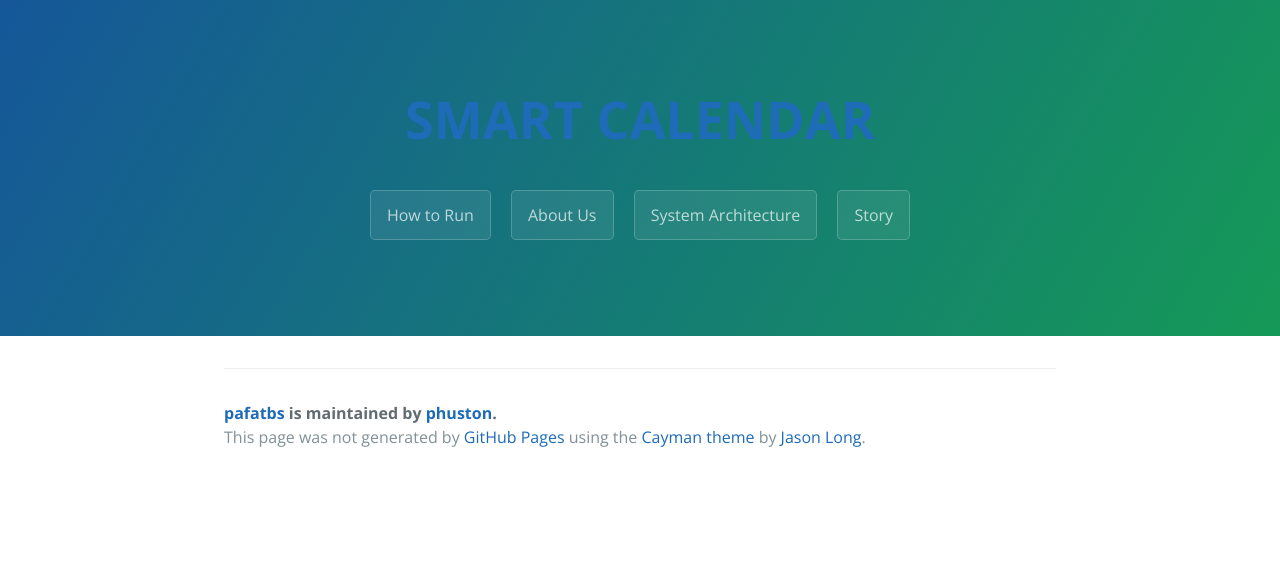
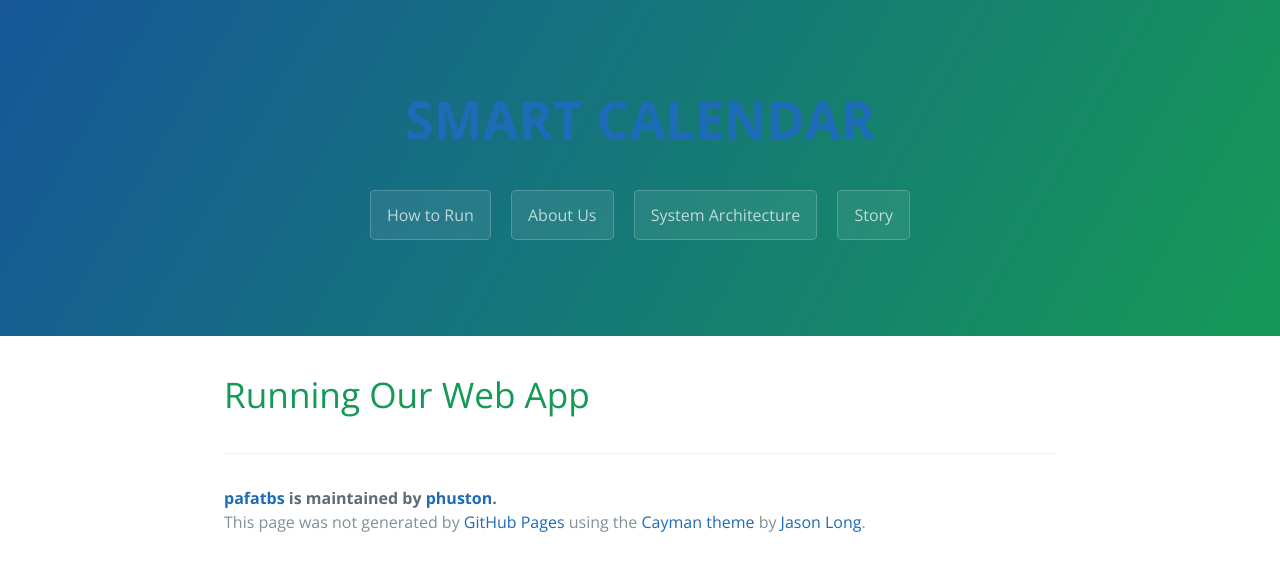
Before and after one commit to jsieving/smart-calendar, a Jekyll site: the page built from howto.md, in a window 1280 px wide. Shown: the top 571 px of the page. Built offline with Jekyll 4.4.1, drawn with Linux system fonts in a browser that asks for light colours.

Commit message:
Update howto.md

```diff
--- a/howto.md
+++ b/howto.md
@@ -3,3 +3,4 @@ title: How To
 layout: template
 filename: howto
 ---
+# Running Our Web App
```
